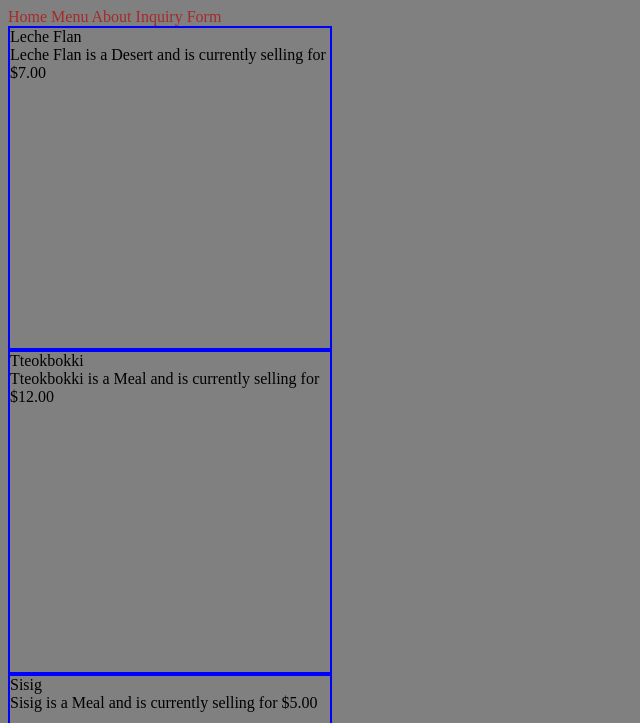
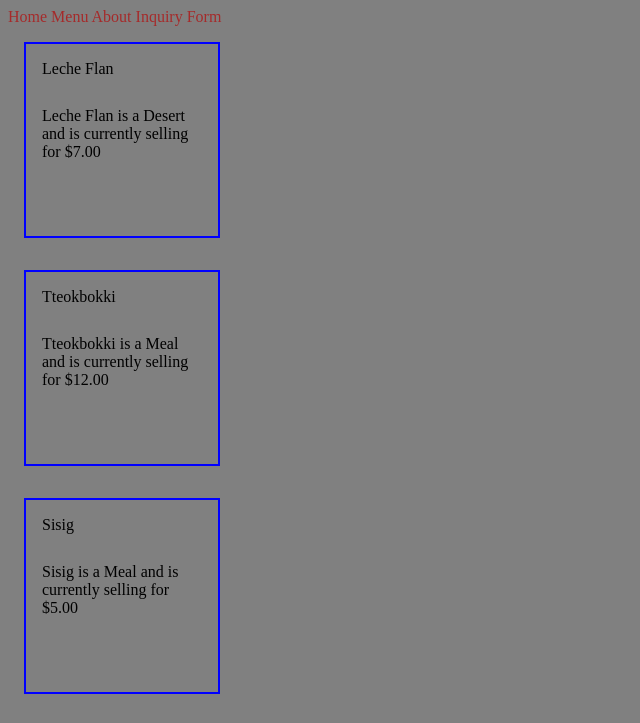
Before and after one commit to jakesawake/Bakery-Landing-Page, a website built with webpack: page src/template.html in a window 1280 px wide. Shown: the top 723 px of the page, without its empty margins (0-640 px from the left). Built offline with nearby package versions, Linux system fonts and the light colour scheme.

Commit message:
Added grid-template-area
- added css styling for readability
- added grid-template-area for food-container

```diff
--- a/src/css/style.css
+++ b/src/css/style.css
@@ -12,7 +12,21 @@ body {
 }
 
 .food-container {
+  display: grid;
+  grid-template-areas:
+    "food-name"
+    "food-image"
+    "food-description";
   border: 2px solid blue;
-  width: 20rem;
-  height: 20rem;
+  width: 10rem;
+  height: 10rem;
+  margin: 1rem;
+  padding: 1rem;
 }
+
+.container-img {
+  grid-area: food-image;
+  justify-self: center;
+  width: 2rem;
+  height: 2rem;
+}
```
